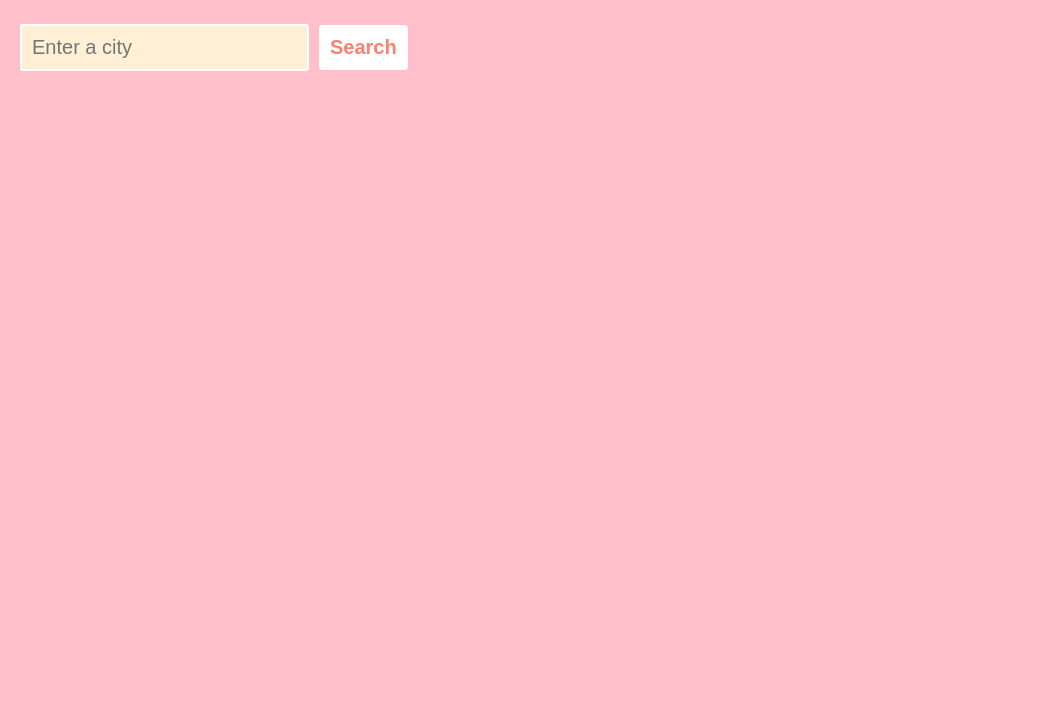
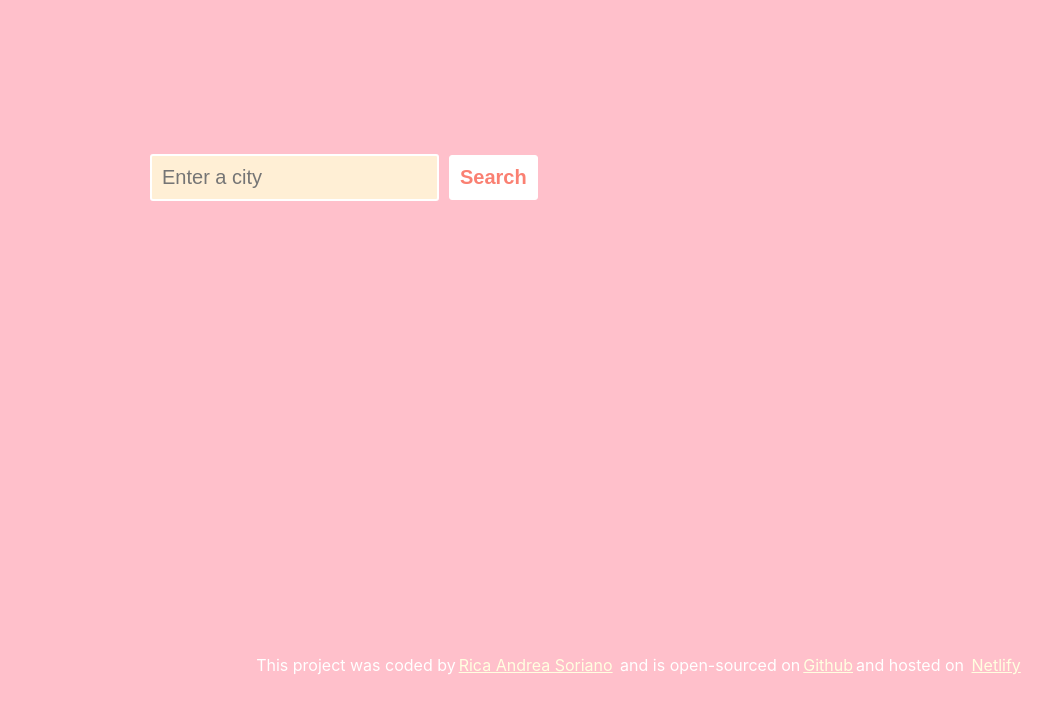
Before and after one commit to hirosmaster/shecodes-react-weather-template, a React (Create React App) app: page / in a window 1280 px wide. Shown: the top 714 px of the page, without its empty margins (0-1064 px from the left). Built offline with nearby package versions, Linux system fonts and the light colour scheme.

Commit message:
fixed css, added footer

```diff
--- a/src/App.css
+++ b/src/App.css
@@ -3,7 +3,8 @@ body {
 }
 
 form {
-  margin: 20px;
+  margin: 150px;
+  margin-bottom: 5px;
 }
 
 #search {
@@ -44,14 +45,16 @@ button:hover {
 .data {
   margin-top: 30px;
   font-family: sans-serif;
-  font-size: 20px;
+  font-size: 30px;
+  font-weight: bolder;
 }
 
 .result {
-  margin-top: 5px;
-  font-family: sans-serif;
-  font-size: 15px;
+  font-family: "Gill Sans MT", sans-serif;
+  font-size: 25px;
+  font-weight: bolder;
   text-align: center;
+  color: white;
 }
 
 ul {
--- a/src/index.css
+++ b/src/index.css
@@ -1,13 +1,24 @@
 body {
   margin: 0;
-  font-family: -apple-system, BlinkMacSystemFont, 'Segoe UI', 'Roboto', 'Oxygen',
-    'Ubuntu', 'Cantarell', 'Fira Sans', 'Droid Sans', 'Helvetica Neue',
+  font-family: -apple-system, BlinkMacSystemFont, "Segoe UI", "Roboto", "Oxygen",
+    "Ubuntu", "Cantarell", "Fira Sans", "Droid Sans", "Helvetica Neue",
     sans-serif;
   -webkit-font-smoothing: antialiased;
   -moz-osx-font-smoothing: grayscale;
 }
 
 code {
-  font-family: source-code-pro, Menlo, Monaco, Consolas, 'Courier New',
+  font-family: source-code-pro, Menlo, Monaco, Consolas, "Courier New",
     monospace;
 }
+
+p {
+  margin-top: 450px;
+  text-align: center;
+  color: white;
+}
+
+a {
+  color: lightyellow;
+  padding: 3px;
+}
--- a/src/index.js
+++ b/src/index.js
@@ -8,6 +8,15 @@ const root = ReactDOM.createRoot(document.getElementById("root"));
 root.render(
   <React.StrictMode>
     <App />
+    <p>
+      This project was coded by
+      <a href="https://github.com/hirosmaster">Rica Andrea Soriano</a> and is
+      open-sourced on
+      <a href="https://github.com/hirosmaster/cows-portfolio-shecodes">
+        Github
+      </a>
+      and hosted on <a href="https://cowmical.netlify.app/">Netlify</a>
+    </p>
   </React.StrictMode>
 );
 
```
